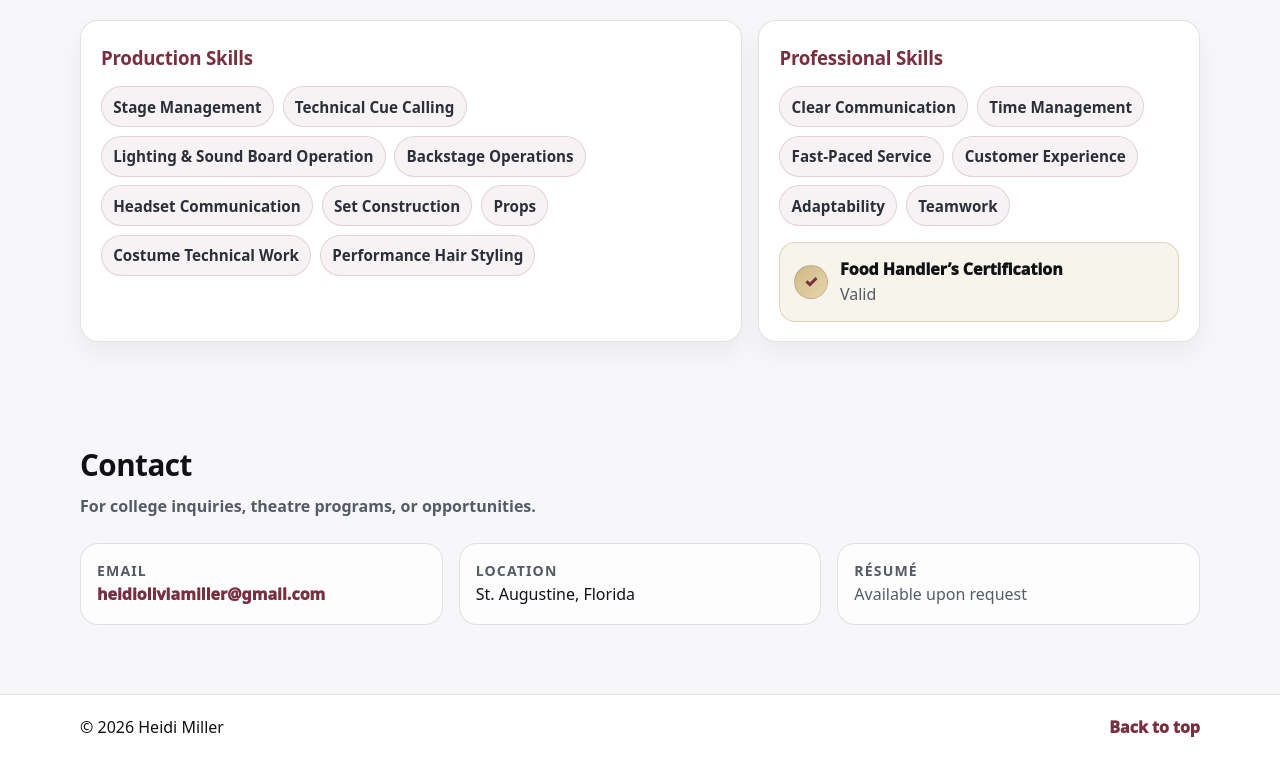
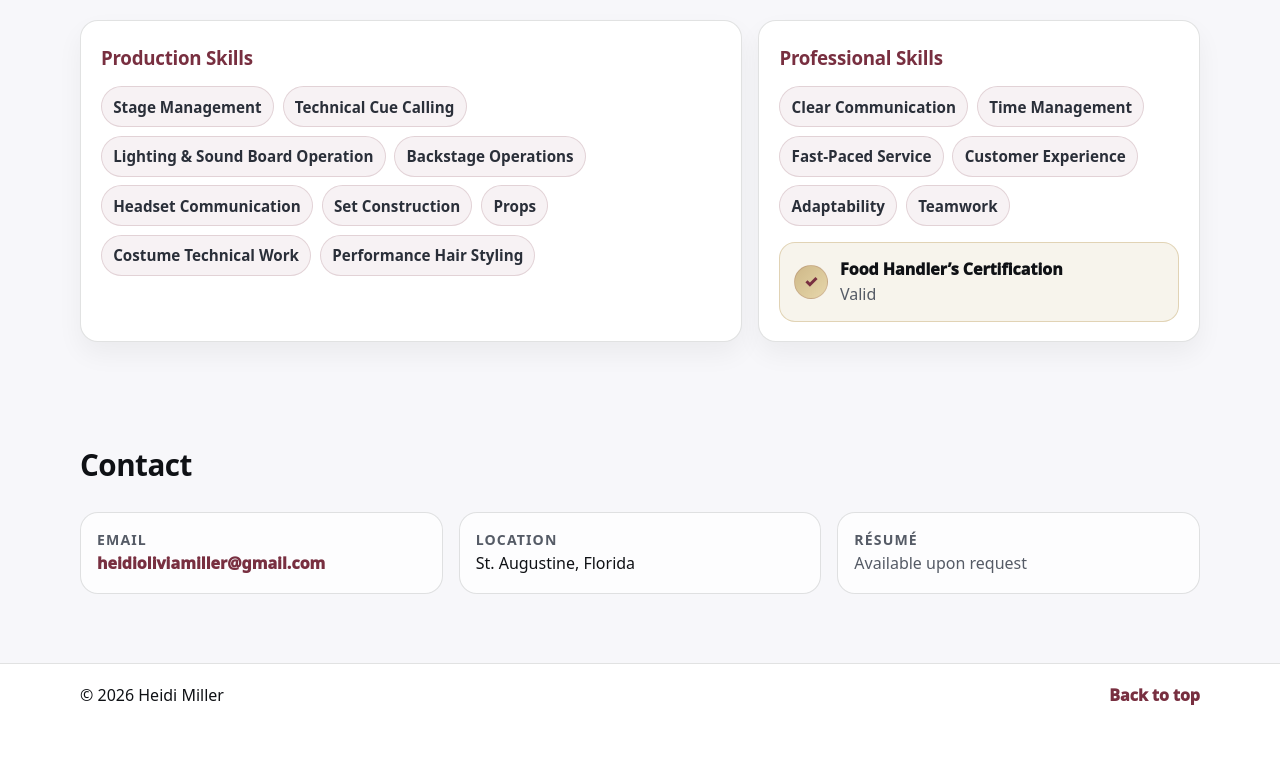
Before and after one commit to heidioliviamiller/heidioliviamiller.github.io, a plain HTML site: page index.html in a window 1280 px wide. Shown: the part 3349-4108 px from the top of the page. After the commit the page ends 4077 px from the top, so only its background shows below. Drawn offline with Linux system fonts and the light colour scheme.

Commit message:
Update index.html

```diff
--- a/index.html
+++ b/index.html
@@ -322,7 +322,7 @@
       <div class="container">
         <div class="section-head">
           <h2>Contact</h2>
-          <p class="section-subtitle">For college inquiries, theatre programs, or opportunities.</p>
+
         </div>
 
         <div class="contact-card">
```
